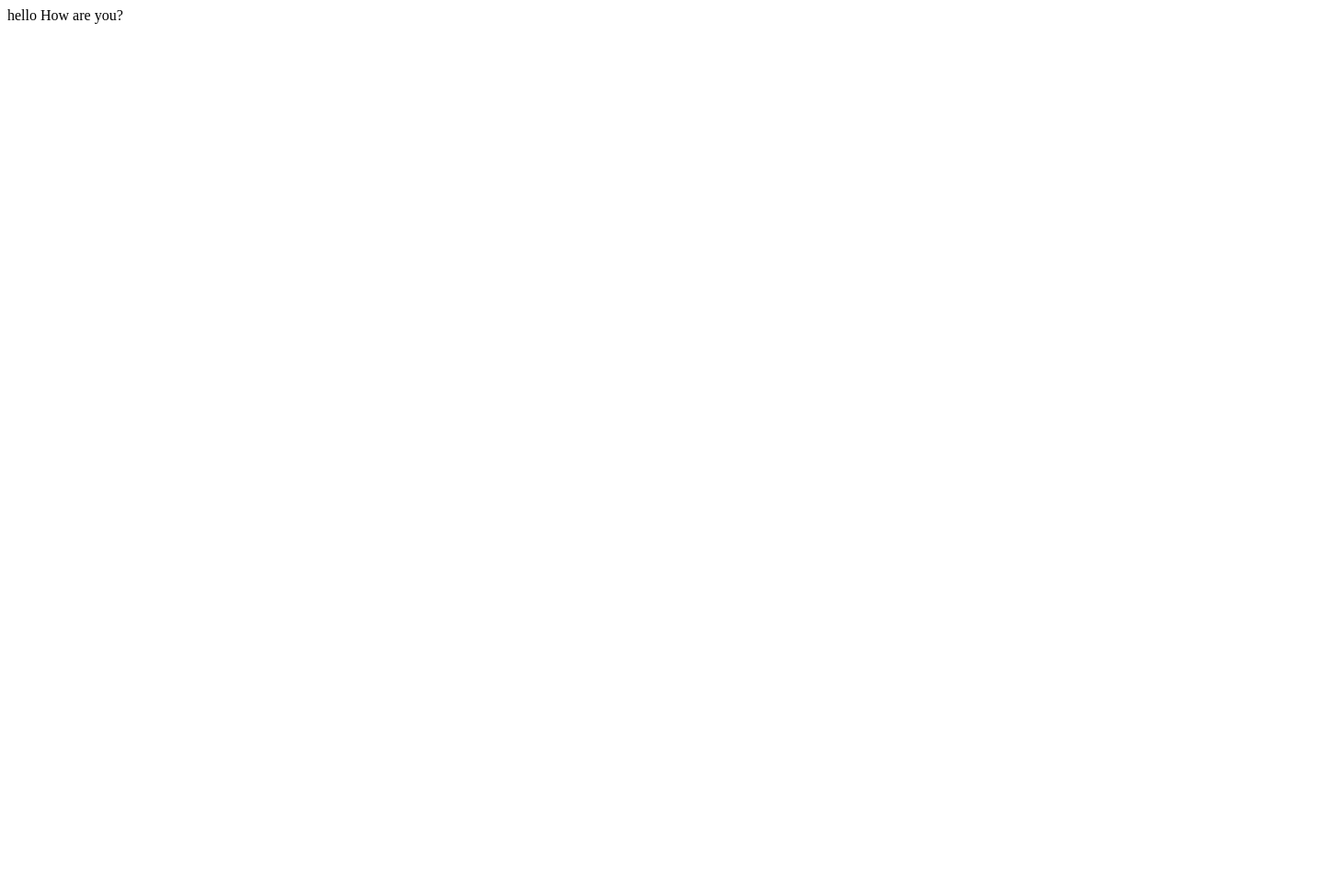
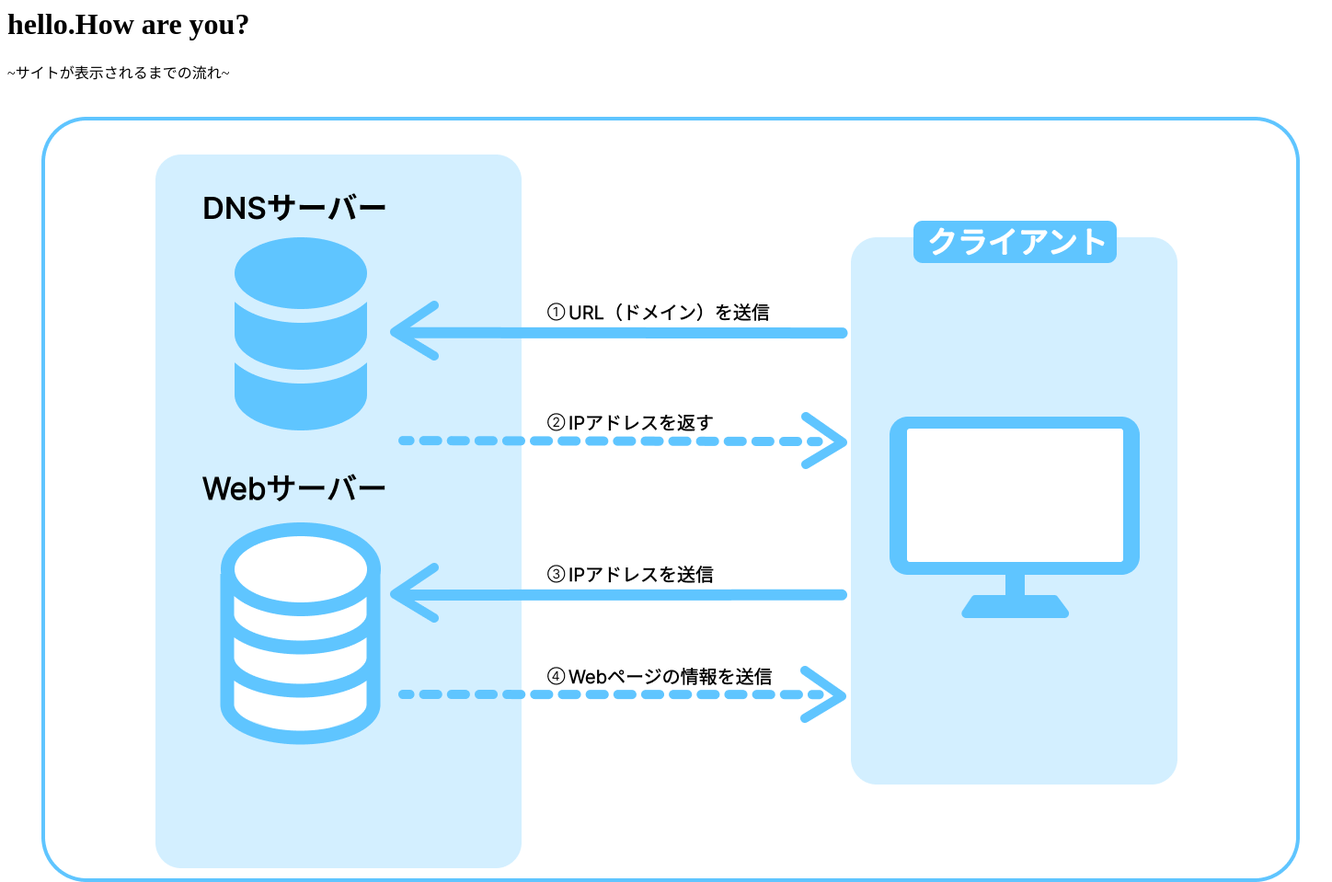
Before and after one commit to i2124061/vol2, a plain HTML site: page index.html in a window 1280 px wide. Shown: the top 959 px of the page at 92% size, 1448 px wide, since content can reach past the window. Before the commit the page ends 800 px from the top, so only its background shows below. Drawn offline with Linux system fonts and the light colour scheme.

Commit message:
Update index.html
画像

```diff
--- a/index.html
+++ b/index.html
@@ -1,2 +1,3 @@
-hello
-How are you?
+<h1>hello.How are you?</h1>
+<p>~サイトが表示されるまでの流れ~</p>
+<img src="i2124061.png">
```
